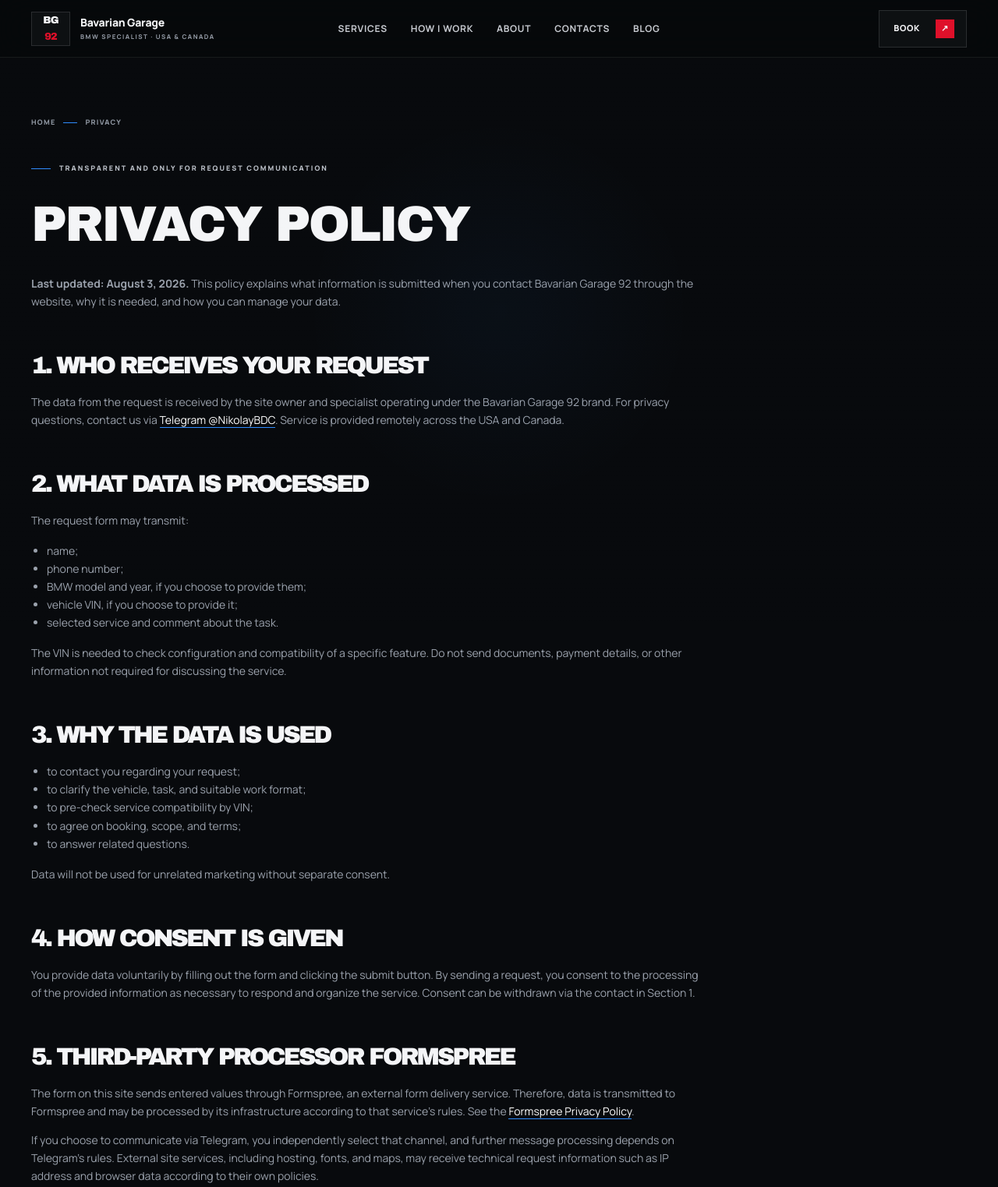
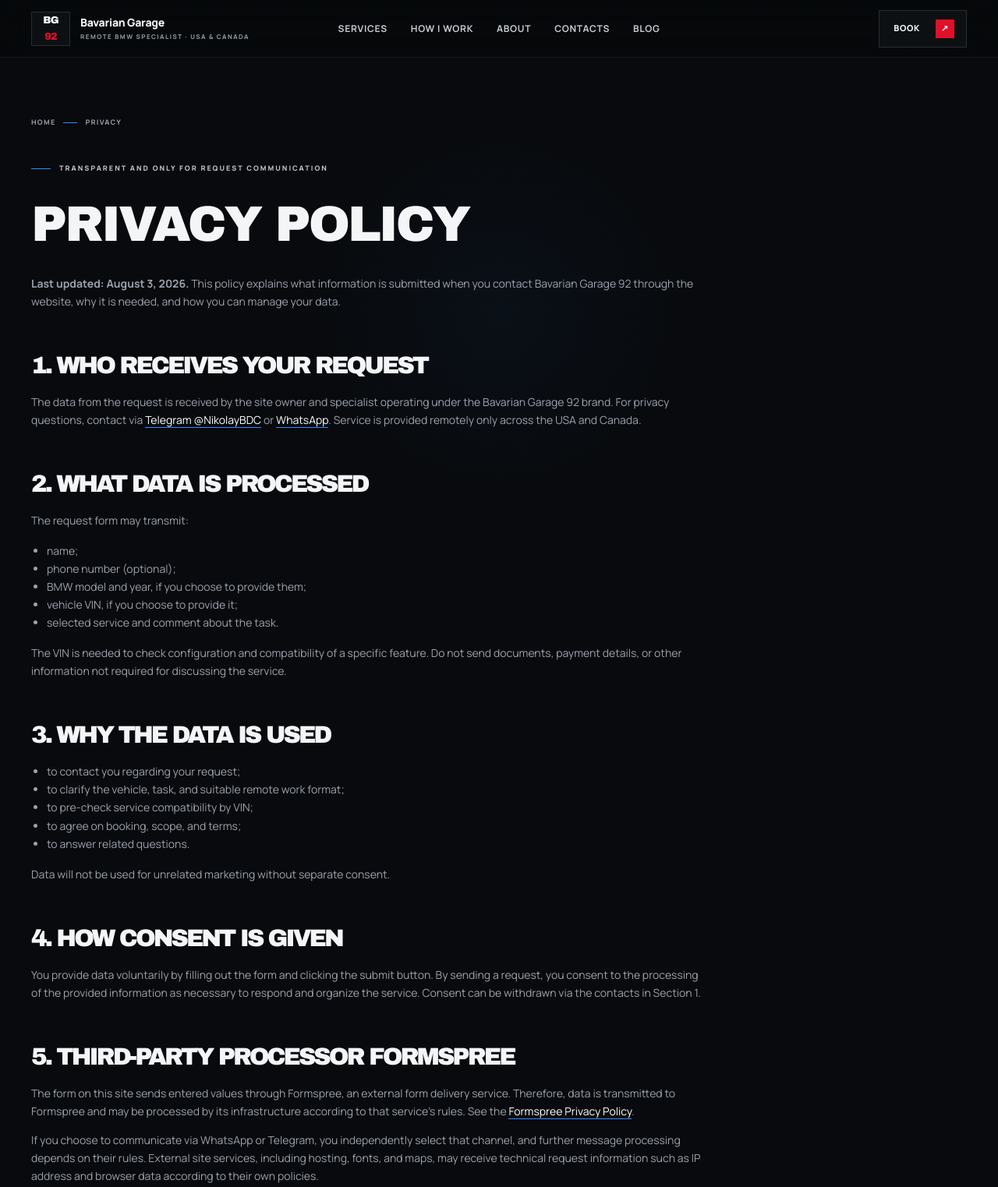
Before and after one commit to NikolayBDC/AmericaBMW, a website: page privacy.html in a window 1280 px wide. Shown: the top 1523 px of the page at 78% size. Drawn offline with Linux system fonts and the light colour scheme; a web font is replaced by a local one.

Commit message:
Update privacy.html

```diff
--- a/privacy.html
+++ b/privacy.html
@@ -5,7 +5,7 @@
     <meta name="viewport" content="width=device-width, initial-scale=1.0">
     <meta name="theme-color" content="#080a0d">
     <title>Privacy Policy — Bavarian Garage 92</title>
-    <meta name="description" content="How Bavarian Garage 92 handles name, phone, VIN, and selected service when you submit a request through the website.">
+    <meta name="description" content="How Bavarian Garage 92 handles name, phone, VIN, and selected service when you submit a request through the website. Remote-only service.">
     <link rel="canonical" href="https://bavarian-garage.com/privacy.html">
     <meta property="og:type" content="website">
     <meta property="og:locale" content="en_US">
@@ -26,7 +26,7 @@
     <a class="skip-link" href="#main">Skip to content</a>
     <header class="site-header" id="siteHeader">
         <div class="shell header-inner">
-            <a class="brand" href="index.html" aria-label="Bavarian Garage 92 — home"><span class="brand-mark">BG<span>92</span></span><span class="brand-name">Bavarian Garage<small>BMW specialist · USA &amp; Canada</small></span></a>
+            <a class="brand" href="index.html" aria-label="Bavarian Garage 92 — home"><span class="brand-mark">BG<span>92</span></span><span class="brand-name">Bavarian Garage<small>Remote BMW specialist · USA &amp; Canada</small></span></a>
             <button class="nav-toggle" id="navToggle" type="button" aria-controls="navMenu" aria-expanded="false" aria-label="Open menu"><span></span><span></span></button>
             <nav class="nav-menu" id="navMenu" aria-label="Main navigation"><a href="index.html#services">Services</a><a href="index.html#process">How I Work</a><a href="index.html#about">About</a><a href="index.html#contacts">Contacts</a><a href="blog.html">Blog</a></nav>
             <a class="header-cta" href="index.html#form">Book <span aria-hidden="true">↗</span></a>
@@ -43,13 +43,13 @@
                     <p><strong>Last updated: August 3, 2026.</strong> This policy explains what information is submitted when you contact Bavarian Garage 92 through the website, why it is needed, and how you can manage your data.</p>
 
                     <h2>1. Who receives your request</h2>
-                    <p>The data from the request is received by the site owner and specialist operating under the Bavarian Garage 92 brand. For privacy questions, contact us via <a href="https://t.me/NikolayBDC" target="_blank" rel="noopener">Telegram @NikolayBDC</a>. Service is provided remotely across the USA and Canada.</p>
+                    <p>The data from the request is received by the site owner and specialist operating under the Bavarian Garage 92 brand. For privacy questions, contact via <a href="https://t.me/NikolayBDC" target="_blank" rel="noopener">Telegram @NikolayBDC</a> or <a href="https://wa.me/qr/HJJTL7MALGM7H1" target="_blank" rel="noopener">WhatsApp</a>. Service is provided remotely only across the USA and Canada.</p>
 
                     <h2>2. What data is processed</h2>
                     <p>The request form may transmit:</p>
                     <ul>
                         <li>name;</li>
-                        <li>phone number;</li>
+                        <li>phone number (optional);</li>
                         <li>BMW model and year, if you choose to provide them;</li>
                         <li>vehicle VIN, if you choose to provide it;</li>
                         <li>selected service and comment about the task.</li>
@@ -59,7 +59,7 @@
                     <h2>3. Why the data is used</h2>
                     <ul>
                         <li>to contact you regarding your request;</li>
-                        <li>to clarify the vehicle, task, and suitable work format;</li>
+                        <li>to clarify the vehicle, task, and suitable remote work format;</li>
                         <li>to pre-check service compatibility by VIN;</li>
                         <li>to agree on booking, scope, and terms;</li>
                         <li>to answer related questions.</li>
@@ -67,11 +67,11 @@
                     <p>Data will not be used for unrelated marketing without separate consent.</p>
 
                     <h2>4. How consent is given</h2>
-                    <p>You provide data voluntarily by filling out the form and clicking the submit button. By sending a request, you consent to the processing of the provided information as necessary to respond and organize the service. Consent can be withdrawn via the contact in Section 1.</p>
+                    <p>You provide data voluntarily by filling out the form and clicking the submit button. By sending a request, you consent to the processing of the provided information as necessary to respond and organize the service. Consent can be withdrawn via the contacts in Section 1.</p>
 
                     <h2>5. Third-party processor Formspree</h2>
                     <p>The form on this site sends entered values through Formspree, an external form delivery service. Therefore, data is transmitted to Formspree and may be processed by its infrastructure according to that service's rules. See the <a href="https://formspree.io/legal/privacy-policy/" target="_blank" rel="noopener noreferrer">Formspree Privacy Policy</a>.</p>
-                    <p>If you choose to communicate via Telegram, you independently select that channel, and further message processing depends on Telegram's rules. External site services, including hosting, fonts, and maps, may receive technical request information such as IP address and browser data according to their own policies.</p>
+                    <p>If you choose to communicate via WhatsApp or Telegram, you independently select that channel, and further message processing depends on their rules. External site services, including hosting, fonts, and maps, may receive technical request information such as IP address and browser data according to their own policies.</p>
 
                     <h2>6. Sharing and access</h2>
                     <p>Data may be accessible to the site owner, to Formspree as the form delivery service, and to your chosen communication channel. Data may also be disclosed to competent authorities if required by applicable mandatory laws. No sale or sharing for third-party advertising purposes is intended.</p>
@@ -100,8 +100,8 @@
         </section>
     </main>
 
-    <footer class="site-footer"><div class="shell footer-top"><a class="brand" href="index.html"><span class="brand-mark">BG<span>92</span></span><span class="brand-name">Bavarian Garage<small>BMW specialist · USA &amp; Canada</small></span></a><p>Independent BMW electronics specialist · Bitcoin accepted</p><div><a href="privacy.html" aria-current="page">Privacy</a><a href="https://t.me/NikolayBDC" target="_blank" rel="noopener">Telegram</a></div></div><div class="shell footer-bottom"><span>© <span id="year">2026</span> Bavarian Garage 92</span><span>Not an official BMW AG dealer</span></div></footer>
-    <nav class="mobile-actions" aria-label="Quick actions"><a href="https://t.me/NikolayBDC" target="_blank" rel="noopener">Telegram</a><a href="index.html#form">Book</a></nav>
+    <footer class="site-footer"><div class="shell footer-top"><a class="brand" href="index.html"><span class="brand-mark">BG<span>92</span></span><span class="brand-name">Bavarian Garage<small>Remote BMW specialist · USA &amp; Canada</small></span></a><p>Independent remote BMW electronics specialist · Bitcoin accepted</p><div><a href="privacy.html" aria-current="page">Privacy</a><a href="https://t.me/NikolayBDC" target="_blank" rel="noopener">Telegram</a><a href="https://wa.me/qr/HJJTL7MALGM7H1" target="_blank" rel="noopener">WhatsApp</a></div></div><div class="shell footer-bottom"><span>© <span id="year">2026</span> Bavarian Garage 92</span><span>Not an official BMW AG dealer</span></div></footer>
+    <nav class="mobile-actions" aria-label="Quick actions"><a href="https://wa.me/qr/HJJTL7MALGM7H1" target="_blank" rel="noopener" style="background:#25D366;color:#fff">WhatsApp</a><a href="https://t.me/NikolayBDC" target="_blank" rel="noopener" style="background:#0088cc;color:#fff">Telegram</a></nav>
     <button class="back-top" id="backTop" type="button" aria-label="Back to top">↑</button>
     <script type="application/ld+json">{"@context":"https://schema.org","@type":"WebPage","name":"Privacy Policy — Bavarian Garage 92","url":"https://bavarian-garage.com/privacy.html","dateModified":"2026-08-03","inLanguage":"en-US","description":"Rules for data submitted through the Bavarian Garage 92 request form."}</script>
     <script src="assets/site.js" defer></script>
```
